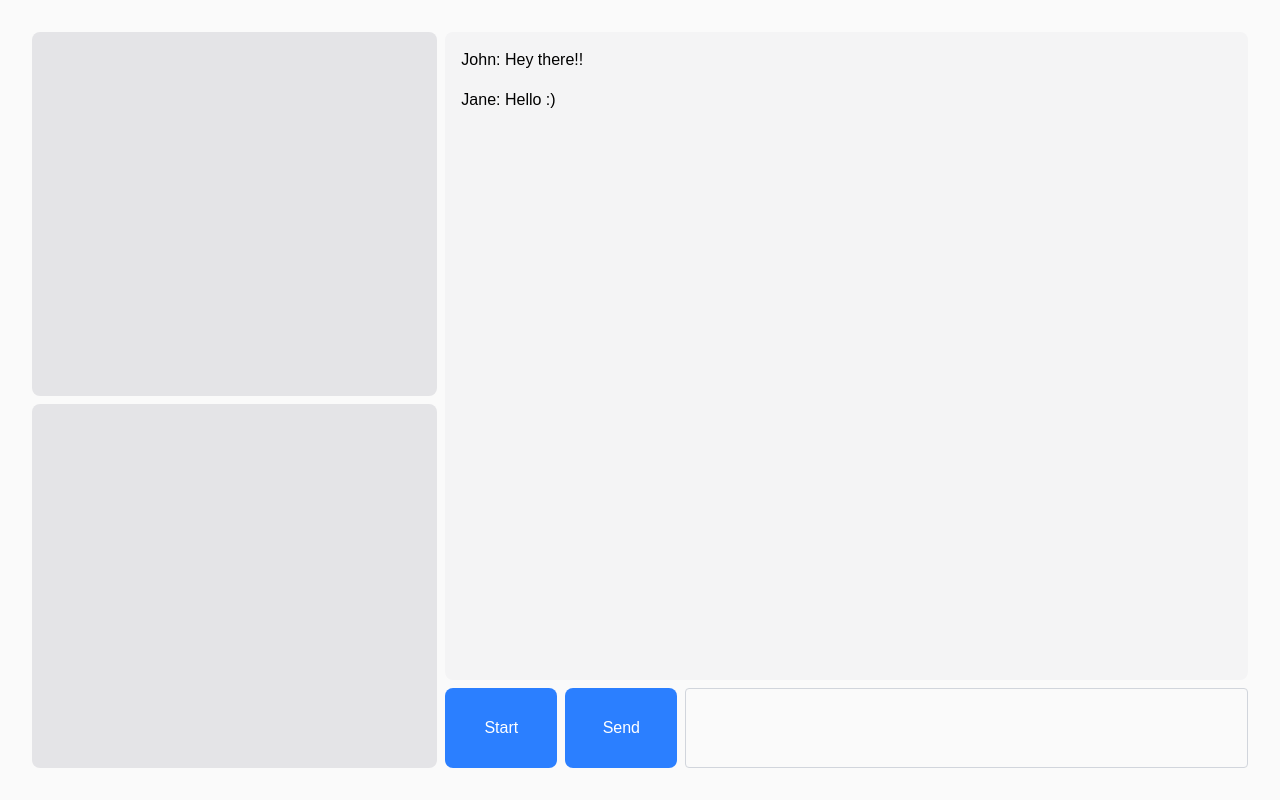
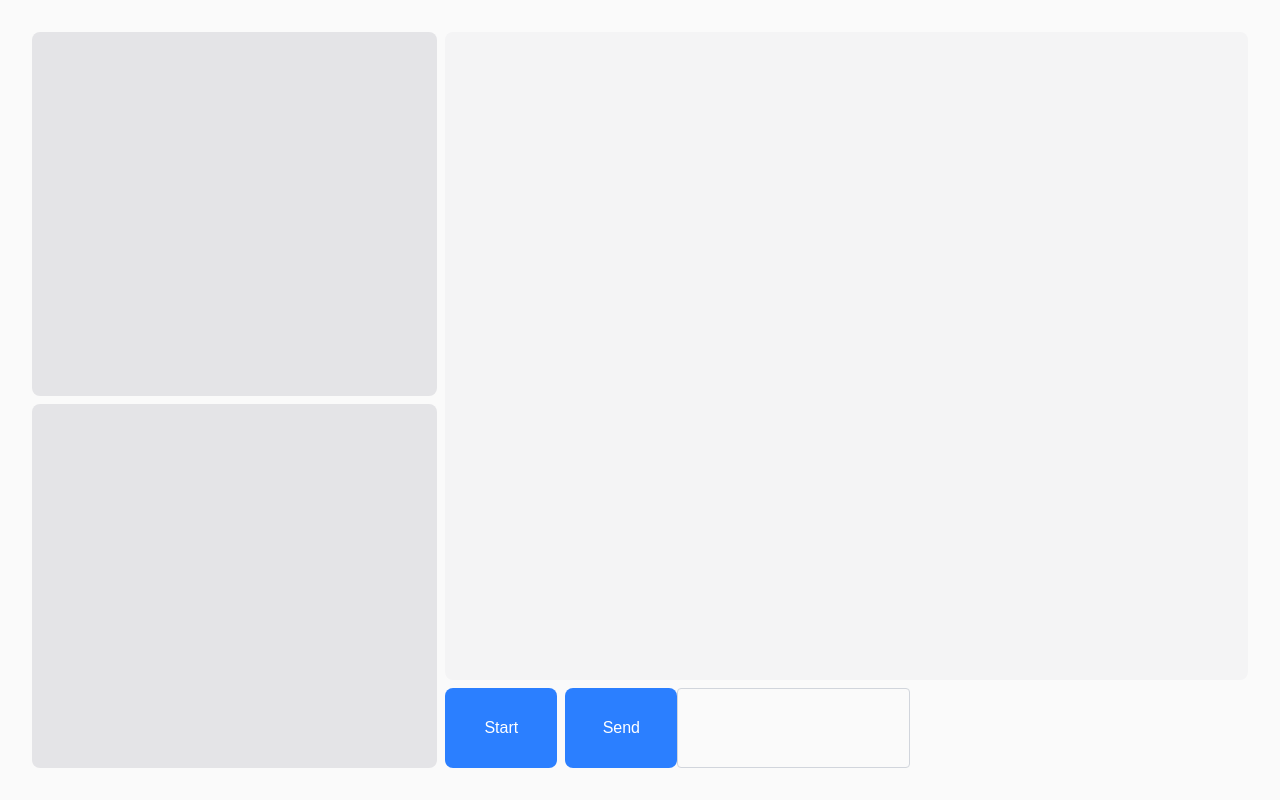
Before and after one commit to sysrecall/teaparty, a Next.js app in the folder client/: page / in a window 1280 px wide. Built offline with nearby package versions, Linux system fonts and the light colour scheme.

Commit message:
add(client): text message passing using RTCDataChannel

```diff
--- a/client/components/Chat.tsx
+++ b/client/components/Chat.tsx
@@ -41,6 +41,7 @@ export default function Chat() {
   const [remoteStream, setRemoteStream] = useState<MediaStream>();
   const peerConnectionRef = useRef<RTCPeerConnection>(null);
   const [status, setStatus] = useState<Status>("idle");
+  const [dataChannel, setDataChannel] = useState<RTCDataChannel | null>(null);
 
   async function connect() {
     const socket = new WebSocket("ws://localhost:8080/ws");
@@ -48,6 +49,10 @@ export default function Chat() {
 
     const pc = new RTCPeerConnection({ iceServers: iceServers.current });
     peerConnectionRef.current = pc;
+
+    peerConnectionRef.current.ondatachannel = (event) => {
+      setDataChannel(event.channel);
+    };
 
     const stream = await openCamera(CONSTRAINTS);
     setLocalStream(stream);
@@ -87,6 +92,8 @@ export default function Chat() {
 
           // only send offer if this is the offerer
           if (data.message === "offerer") {
+            setDataChannel(pc.createDataChannel("text-chat"));
+
             const offer = await pc.createOffer();
             await pc.setLocalDescription(offer);
 
@@ -170,7 +177,7 @@ export default function Chat() {
       </div>
 
       <div className="w-2/3 h-full">
-        <TextChat connect={connect} />
+        <TextChat connect={connect} dataChannel={dataChannel} />
       </div>
     </div>
   );
--- a/client/components/TextChat.tsx
+++ b/client/components/TextChat.tsx
@@ -1,10 +1,51 @@
-import ChatDisplay from "@/ui/TextChat/ChatDisplay";
+import ChatDisplay from "@/components/ui/TextChat/ChatDisplay";
+import { useEffect, useState } from "react";
 
-export default function TextChat({ connect }: { connect: () => void }) {
+type Message = {
+  sender: string;
+  message: string;
+};
+
+export default function TextChat({
+  connect,
+  dataChannel,
+}: {
+  connect: () => void;
+  dataChannel: RTCDataChannel | null;
+}) {
+  const [messages, setMessages] = useState<Message[]>([]);
+
+  if (dataChannel) {
+    dataChannel.onmessage = (event) => {
+      setMessages((val) => [
+        ...val,
+        { sender: "stranger", message: event.data },
+      ]);
+    };
+  }
+
+  const handleSubmit = (e: React.FormEvent<HTMLFormElement>) => {
+    e.preventDefault();
+
+    if (!dataChannel) return;
+
+    const form = e.currentTarget;
+    const formData = new FormData(form);
+
+    const message = formData.get("message")?.toString().trim();
+
+    if (!message) return;
+
+    dataChannel.send(message);
+    setMessages((val) => [...val, { sender: "me", message }]);
+
+    form.reset();
+  };
+
   return (
     <div className="flex flex-col w-full h-full text-black">
       <div className="flex-1 overflow-y-auto pb-2 pl-2">
-        <ChatDisplay />
+        <ChatDisplay messages={messages} />
       </div>
 
       <div className="flex items-center gap-2 pl-2">
@@ -14,10 +55,19 @@ export default function TextChat({ connect }: { connect: () => void }) {
         >
           Start
         </button>
-        <button className="w-28 h-20 bg-blue-500 text-white rounded-lg">
-          Send
-        </button>
-        <input className="flex-1 h-20 rounded px-3 border border-gray-300" />
+        <form onSubmit={handleSubmit}>
+          <button
+            type="submit"
+            className="w-28 h-20 bg-blue-500 text-white rounded-lg"
+          >
+            Send
+          </button>
+          <input
+            id="chatInput"
+            name="message"
+            className="flex-1 h-20 rounded px-3 border border-gray-300"
+          />
+        </form>
       </div>
     </div>
   );
--- a/client/components/VideoChat.tsx
+++ b/client/components/VideoChat.tsx
@@ -1,4 +1,4 @@
-import VideoDisplay from "@/ui/VideoChat/VideoDisplay";
+import VideoDisplay from "@/components/ui/VideoChat/VideoDisplay";
 
 export default function VideoChat({
   localStream,
--- /dev/null
+++ b/client/components/ui/TextChat/ChatDisplay.tsx
@@ -0,0 +1,18 @@
+import Message from "./Message";
+
+type ChatDisplayProp = {
+  messages: {
+    sender: string;
+    message: string;
+  }[];
+};
+
+export default function ChatDisplay({ messages }: ChatDisplayProp) {
+  return (
+    <div className="pt-4 pl-4 h-full flex flex-col bg-zinc-100 rounded-lg start gap-4">
+      {messages.map((message, i) => (
+        <Message key={i} sender={message.sender} message={message.message} />
+      ))}
+    </div>
+  );
+}
--- /dev/null
+++ b/client/components/ui/TextChat/Message.tsx
@@ -0,0 +1,13 @@
+export default function Message({
+  sender,
+  message,
+}: {
+  sender: string;
+  message: string;
+}) {
+  return (
+    <div>
+      <span>{sender}</span>: {message}
+    </div>
+  );
+}
--- a/client/ui/TextChat/ChatDisplay.tsx
+++ /dev/null
@@ -1,12 +0,0 @@
-export default function ChatDisplay() {
-  return (
-    <div className="pt-4 pl-4 h-full flex flex-col bg-zinc-100 rounded-lg start gap-4">
-      <p>
-        <span>John</span>: Hey there!!
-      </p>
-      <p>
-        <span>Jane</span>: Hello :)
-      </p>
-    </div>
-  );
-}
```
Also changed, not shown: client/components/ui/VideoChat/VideoDisplay.tsx (renamed from client/ui/VideoChat/VideoDisplay.tsx).
